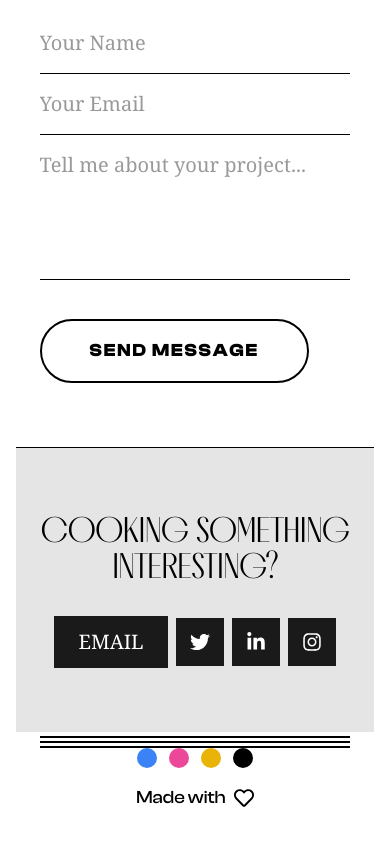
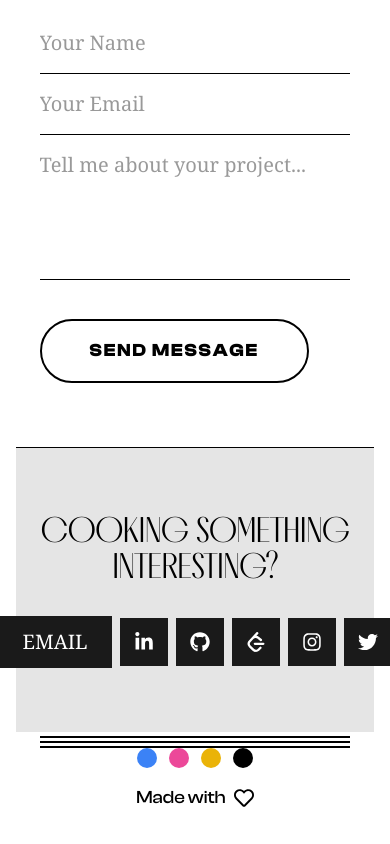
Before and after one commit to suhashvelu/Suhash-Portfolio, a React (Vite) app: page / in a window 390 px wide. Shown: the part 4127-4971 px from the top of the page. Built offline with nearby package versions, Linux system fonts and the light colour scheme; no server answers.

Commit message:
feat: add Navbar and SocialStrip components for portfolio navigation and social links

```diff
--- a/src/components/Navbar.jsx
+++ b/src/components/Navbar.jsx
@@ -1,5 +1,6 @@
 import { useState } from 'react';
 import { FaTwitter, FaLinkedin, FaGithub, FaInstagram } from 'react-icons/fa';
+import { SiLeetcode } from 'react-icons/si';
 
 const Navbar = () => {
     const [isOpen, setIsOpen] = useState(false);
@@ -67,16 +68,7 @@ const Navbar = () => {
                     {/* Social Icons */}
                     <div className="hidden md:flex gap-4 text-black items-center">
                         <a
-                            href="https://x.com/Su_hash1947"
-                            target="_blank"
-                            rel="noopener noreferrer"
-                            className="hover:scale-110 transition-transform text-black"
-                            aria-label="Twitter"
-                        >
-                            <FaTwitter size={24} />
-                        </a>
-                        <a
-                            href="www.linkedin.com/in/suhash-velusamy"
+                            href="https://www.linkedin.com/in/suhash-velusamy"
                             target="_blank"
                             rel="noopener noreferrer"
                             className="hover:scale-110 transition-transform text-black"
@@ -94,6 +86,15 @@ const Navbar = () => {
                             <FaGithub size={24} />
                         </a>
                         <a
+                            href="https://leetcode.com/u/SUHASH_03/"
+                            target="_blank"
+                            rel="noopener noreferrer"
+                            className="hover:scale-110 transition-transform text-black"
+                            aria-label="LeetCode"
+                        >
+                            <SiLeetcode size={24} />
+                        </a>
+                        <a
                             href="https://www.instagram.com/suhash_velu_/?__pwa=1#"
                             target="_blank"
                             rel="noopener noreferrer"
@@ -101,6 +102,15 @@ const Navbar = () => {
                             aria-label="Instagram"
                         >
                             <FaInstagram size={24} />
+                        </a>
+                        <a
+                            href="https://x.com/Su_hash1947"
+                            target="_blank"
+                            rel="noopener noreferrer"
+                            className="hover:scale-110 transition-transform text-black"
+                            aria-label="Twitter"
+                        >
+                            <FaTwitter size={24} />
                         </a>
                     </div>
 
@@ -127,10 +137,11 @@ const Navbar = () => {
                                 Contact
                             </a>
                             <div className="flex justify-center gap-6 mt-4 pt-4 border-t border-gray-200">
+                                <a href="https://www.linkedin.com/in/suhash-velusamy" target="_blank" rel="noopener" className="text-black"><FaLinkedin size={24} /></a>
+                                <a href="https://github.com/SUHASHVELU" target="_blank" rel="noopener" className="text-black"><FaGithub size={24} /></a>
+                                <a href="https://leetcode.com/u/SUHASH_03/" target="_blank" rel="noopener" className="text-black"><SiLeetcode size={24} /></a>
+                                <a href="https://www.instagram.com/suhash_velu_/?__pwa=1#" target="_blank" rel="noopener" className="text-black"><FaInstagram size={24} /></a>
                                 <a href="https://x.com/Su_hash1947" target="_blank" rel="noopener" className="text-black"><FaTwitter size={24} /></a>
-                                <a href="www.linkedin.com/in/suhash-velusamy" target="_blank" rel="noopener" className="text-black"><FaLinkedin size={24} /></a>
-                                <a href="https://github.com/SUHASHVELU" target="_blank" rel="noopener" className="text-black"><FaGithub size={24} /></a>
-                                <a href="https://www.instagram.com/suhash_velu_/?__pwa=1#" target="_blank" rel="noopener" className="text-black"><FaInstagram size={24} /></a>
                             </div>
                         </div>
                     </div>
--- a/src/components/SocialStrip.jsx
+++ b/src/components/SocialStrip.jsx
@@ -1,4 +1,5 @@
-import { FaLinkedinIn, FaInstagram, FaTwitter } from 'react-icons/fa';
+import { FaLinkedinIn, FaInstagram, FaTwitter, FaGithub } from 'react-icons/fa';
+import { SiLeetcode } from 'react-icons/si';
 
 const SocialStrip = () => {
     return (
@@ -16,21 +17,30 @@ const SocialStrip = () => {
                 </a>
 
                 <a
-                    href="https://twitter.com"
-                    target="_blank"
-                    rel="noopener noreferrer"
-                    className="bg-[#1a1a1a] text-white w-12 h-12 sm:w-16 sm:h-16 flex items-center justify-center hover:bg-black transition-colors"
-                >
-                    <FaTwitter className="text-xl sm:text-2xl" />
-                </a>
-
-                <a
                     href="https://linkedin.com"
                     target="_blank"
                     rel="noopener noreferrer"
                     className="bg-[#1a1a1a] text-white w-12 h-12 sm:w-16 sm:h-16 flex items-center justify-center hover:bg-black transition-colors"
                 >
                     <FaLinkedinIn className="text-xl sm:text-2xl" />
+                </a>
+
+                <a
+                    href="https://github.com/SUHASHVELU"
+                    target="_blank"
+                    rel="noopener noreferrer"
+                    className="bg-[#1a1a1a] text-white w-12 h-12 sm:w-16 sm:h-16 flex items-center justify-center hover:bg-black transition-colors"
+                >
+                    <FaGithub className="text-xl sm:text-2xl" />
+                </a>
+
+                <a
+                    href="https://leetcode.com/u/SUHASH_03/"
+                    target="_blank"
+                    rel="noopener noreferrer"
+                    className="bg-[#1a1a1a] text-white w-12 h-12 sm:w-16 sm:h-16 flex items-center justify-center hover:bg-black transition-colors"
+                >
+                    <SiLeetcode className="text-xl sm:text-2xl" />
                 </a>
 
                 <a
@@ -41,6 +51,15 @@ const SocialStrip = () => {
                 >
                     <FaInstagram className="text-xl sm:text-2xl" />
                 </a>
+
+                <a
+                    href="https://twitter.com"
+                    target="_blank"
+                    rel="noopener noreferrer"
+                    className="bg-[#1a1a1a] text-white w-12 h-12 sm:w-16 sm:h-16 flex items-center justify-center hover:bg-black transition-colors"
+                >
+                    <FaTwitter className="text-xl sm:text-2xl" />
+                </a>
             </div>
         </div>
     );
```
